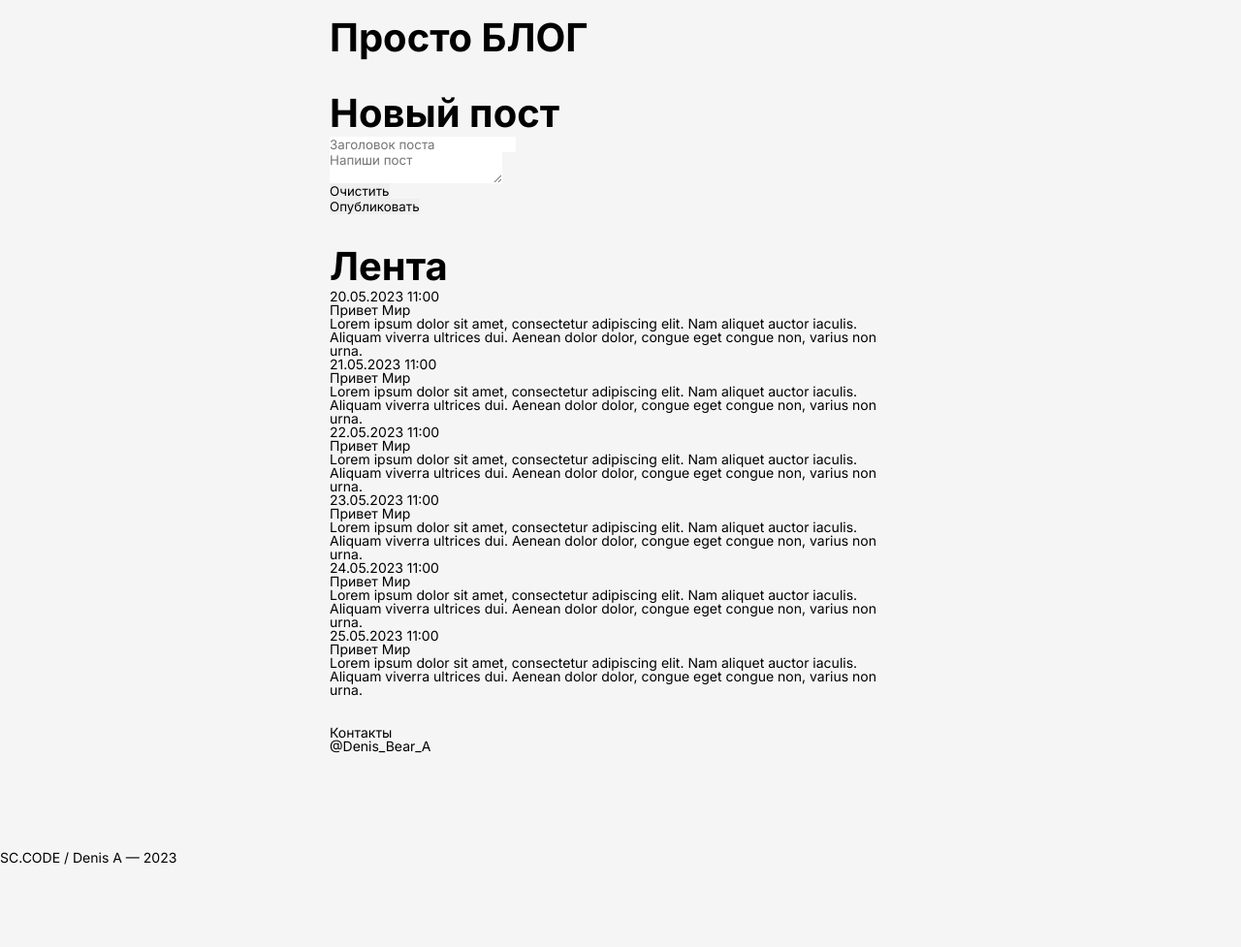
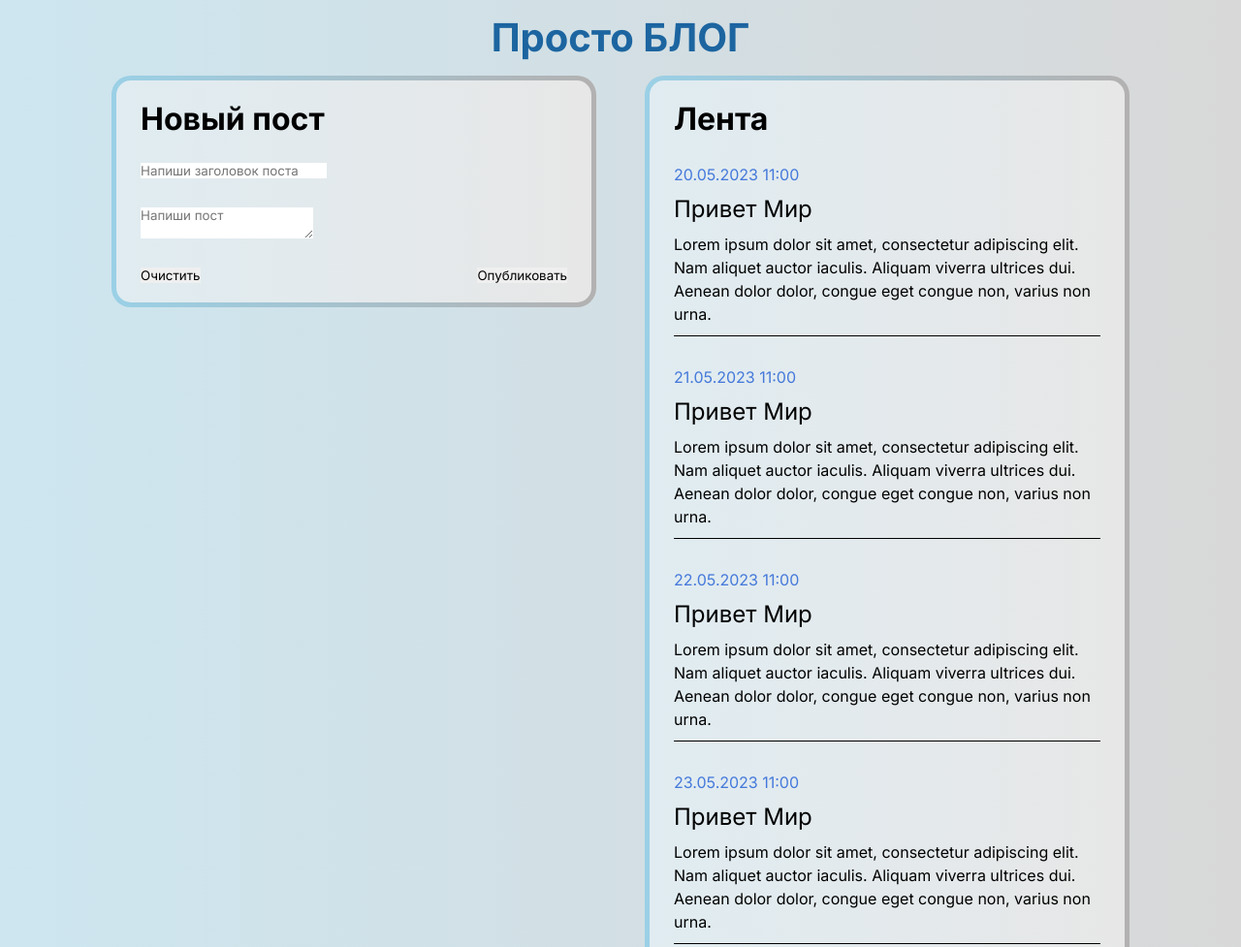
Before and after one commit to DenisAnf/blog-app, a plain HTML site: page index.html in a window 1280 px wide. Shown: the top 977 px of the page at 97% size. Before the commit the page ends 893 px from the top, so only its background shows below. Drawn offline with Linux system fonts and the light colour scheme.

Commit message:
updated html & css

```diff
--- a/index.html
+++ b/index.html
@@ -11,7 +11,7 @@
 
 	<link rel="stylesheet" href="styles/style.css">
 	<title>Простой блог</title>
-	<link rel="shortcut icon" href="/resourses/img/icon/favicon.ico"/>
+	<link rel="shortcut icon" href="resourses/img/icon/favicon.ico"/>
 </head>
 <body>
 	<header class="header">
@@ -27,17 +27,19 @@
 		<section class="new-post">
 			<div class="container">
 				<div class="new-post__wrapper">
-					<h2 class="new-post__title">
+					<h2 class="new-post__title title">
 						Новый пост
 					</h2>
 					<form action="" class="new-post__form">
 						<div class="input">
-							<input type="text" name="name" placeholder="Заголовок поста" class="input__title">
+							<input type="text" name="name" placeholder="Напиши заголовок поста" class="input__title">
 							<textarea name="" id="" class="input__discription" placeholder="Напиши пост"></textarea>
 						</div>
-						<button type="reset" class="new-post__button-reset">Очистить</button>
+						<div class="button">
+							<button type="reset" class="button__reset">Очистить</button>
+							<button type="submit" class="button__submit">Опубликовать</button>
+						</div>
 					</form>
-					<button type="submit" class="new-post__button-submit">Опубликовать</button>
 				</div>
 			</div>
 		</section>
@@ -45,10 +47,10 @@
 		<section class="feed">
 			<div class="container">
 				<div class="feed__wrapper">
-					<h2 class="feed__title">
+					<h2 class="feed__title title">
 						Лента
 					</h2>
-					<div class="post__wrapper">
+					<div class="posts__wrapper">
 						<div class="post">
 							<p class="post__date">20.05.2023 11:00</p>
 							<p class="post__title">Привет Мир</p>
@@ -83,23 +85,14 @@
 				</div>
 			</div>
 		</section>
-
-		<section class="contacts" id="contacts">
-			<div class="container">
-				<div class="contacts__title">
-					Контакты
-				</div>
-					<div class="contact__mail">
-						<a target="_blank" href="https://t.me/Denis_Bear_A">@Denis_Bear_A</a>
-					</div>
-				</div>
-			</div>
-		</section>
 	</main>
 
 	<footer class="footer">
+		<div class="footer__telegram">
+			<a target="_blank" href="https://t.me/Denis_Bear_A">@Denis_Bear_A</a>
+		</div>
 		<div class="footer__cr">
-			SC.CODE / Denis A — 2023
+			SC.CODE — 2023
 		</div>
 	</footer>
 
--- a/scss/style.scss
+++ b/scss/style.scss
@@ -7,48 +7,79 @@ $fontfamily: "Inter", sans-serif;
 
 body {
 	width: 100%;
-	background-color: #F5F5F5;
+	background: linear-gradient(90deg, #cde6f0, #d8d8d8);
 	font-family: $fontfamily;
 	font-weight: 400;
 }
 
-.page {
-	height: 100%;
+//! .container {}
+
+.header {
+	padding: 15px 0 0;
+
+	&__title {
+		text-align: center;
+		font-weight: 700;
+		font-size: 40px;
+		line-height: 48px;
+		color: rgb(28, 101, 160);
+	}
 }
 
-.container {
+.footer {
+	display: flex;
+	flex-wrap: wrap;
+	align-items: center;
+	justify-content: center;
+	gap: 20px;
+	max-width: 1080px;
+	padding: 15px;
+	color: rgb(65, 64, 64);
+
+	&__telegram {}
+
+	&__cr {}
+}
+
+.page {
+	display: flex;
+	flex-wrap: wrap;
+	align-items: flex-start;
+	justify-content: center;
+	gap: 20px 50px;
+	//height: 100%;
 	margin: 0 auto;
-	max-width: 630px;
+	max-width: 1080px;
 	padding: 15px;
 }
 
-.header {
-
-	&__title {
-		font-weight: 700;
-		font-size: 40px;
-		line-height: 48px;
-	}
+.title {
+	margin-bottom: 25px;
+	font-weight: 700;
+	font-size: 32px;
+	line-height: 40px;
 }
 
 .new-post {
 
 	&__wrapper {
+		width: 500px;
+		background: linear-gradient(90deg, #e0ecf1, #e7e7e7) padding-box,
+			linear-gradient(90deg, #9ad0e6,#b3b1b1) border-box;
+		border: 5px solid transparent;
+		border-radius: 20px;
+		padding: 20px 25px;
+
+		@media (max-width: 530px) {
+			width: calc(100vw - 30px);
+		}
 	}
 
 	&__title {
-		font-weight: 700;
-		font-size: 40px;
-		line-height: 48px;
+
 	}
 
 	&__form {
-	}
-
-	&__button-reset {
-	}
-
-	&__button-submit {
 	}
 }
 
@@ -56,52 +87,69 @@ body {
 
 	&__title {
 		display: block;
+		margin-bottom: 30px;
 	}
 
 	&__discription {
 		display: block;
+		margin-bottom: 30px;
 	}
 }
 
+.button {
+	display: flex;
+	justify-content: space-between;
+
+	&__reset {}
+
+	&__submit {}
+}
 
 .feed {
 
 	&__wrapper {
+		width: 500px;
+		background: linear-gradient(90deg, #e0ecf1, #e7e7e7) padding-box,
+			linear-gradient(90deg, #9ad0e6, #b3b1b1) border-box;
+		border: 5px solid transparent;
+		border-radius: 20px;
+		padding: 20px 25px;
+
+		@media (max-width: 530px) {
+			width: calc(100vw - 30px);
+		}
 	}
 
 	&__title {
-		font-weight: 700;
-		font-size: 40px;
-		line-height: 48px;
+
 	}
 }
+
+.posts {
+
+	&__wrapper {}
+}
+
 .post {
-
-	&__wrapper {
-	}
+	margin-bottom: 30px;
+	border-bottom: 1px solid black;
 
 	&__date {
+		margin-bottom: 10px;
+		font-size: 16px;
+		line-height: 24px;
+		color: rgb(69, 121, 218);
 	}
 
 	&__title {
+		margin-bottom: 10px;
+		font-size: 24px;
+		line-height: 28px;
 	}
 
 	&__discription {
+		margin-bottom: 10px;
+		font-size: 16px;
+		line-height: 24px;
 	}
 }
-.contacts {
-
-	&__title {
-	}
-}
-
-.contact {
-
-	&__mail {
-	}
-}
-.footer {
-
-		&__cr {
-		}
-}
```
Also changed, not shown: styles/style.css.
